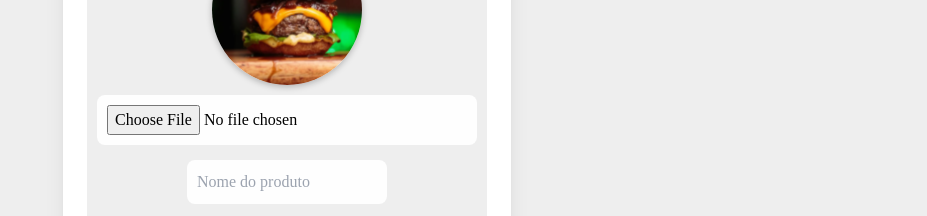
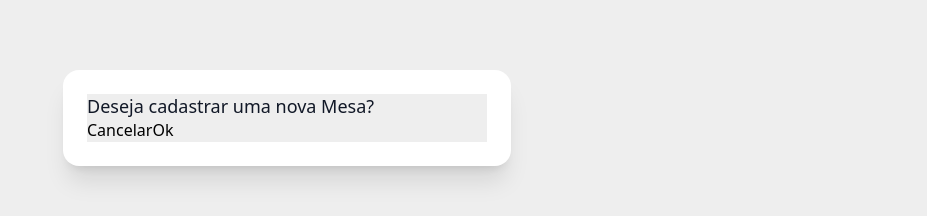
Before and after one commit to ducktechbr/foodsfun-frontend, a Next.js app: page /mesas in a window 1280 px wide. Both pictures are taken after a click on the button "Adicionar +". Shown: the part 282-498 px from the top of the page, without its empty margins (353-1280 px from the left). Built offline with nearby package versions, Linux system fonts and the light colour scheme; a web font is replaced by a local one.

Commit message:
botao add meses

```diff
--- /dev/null
+++ b/src/components/AddTable/index.jsx
@@ -0,0 +1,83 @@
+import { Dialog, Transition } from '@headlessui/react';
+
+import { Fragment, useState } from 'react';
+
+import { api } from '../../api';
+
+import styles from './styles.module.css';
+
+
+export default function AddTable() {
+
+    const [isOpen, setIsOpen] = useState(false);
+	const [loading, setLoading] = useState(false);
+
+    function closeModal() {
+		setIsOpen(false);
+	}
+
+	function openModal() {
+		setIsOpen(true);
+	}
+
+    async function handleAdd(){
+       const table = await api.post("/newTable");
+       console.log(table)
+       closeModal();
+    }
+
+	return (
+		<>
+			<button type="button" onClick={openModal}>
+				<div className={styles.content}>
+					<div className={styles.contentText}>
+						<h1>Adicionar +</h1>
+					</div>
+				</div>
+			</button>
+
+            <Transition appear show={isOpen} as={Fragment}>
+				<Dialog as="div" className="relative z-10" onClose={closeModal}>
+					<Transition.Child
+						as={Fragment}
+						enter="ease-out duration-300"
+						enterFrom="opacity-0"
+						enterTo="opacity-100"
+						leave="ease-in duration-200"
+						leaveFrom="opacity-100"
+						leaveTo="opacity-0"
+					>
+						<div className="fixed inset-0 bg-black bg-opacity-25" />
+					</Transition.Child>
+
+					<div className="fixed inset-0 overflow-y-auto">
+						<div className="flex min-h-full items-center justify-center p-4 text-center">
+							<Transition.Child
+								as={Fragment}
+								enter="ease-out duration-300"
+								enterFrom="opacity-0 scale-95"
+								enterTo="opacity-100 scale-100"
+								leave="ease-in duration-200"
+								leaveFrom="opacity-100 scale-100"
+								leaveTo="opacity-0 scale-95"
+							>
+								<Dialog.Panel className="w-full max-w-md transform overflow-hidden rounded-2xl bg-white p-6 text-left align-middle shadow-xl transition-all">
+									<Dialog.Title
+										as="h3"
+										className="text-lg font-medium leading-6 text-gray-900"
+									>
+										Deseja cadastrar uma nova Mesa?
+									</Dialog.Title>
+									<div>
+										<button onClick={closeModal}> Cancelar </button>
+										<button onClick={handleAdd}> Ok </button>
+									</div>
+								</Dialog.Panel>
+							</Transition.Child>
+						</div>
+					</div>
+				</Dialog>
+			</Transition>
+		</>
+	);
+}
--- /dev/null
+++ b/src/components/AddTable/styles.module.css
@@ -0,0 +1,77 @@
+.content {
+	width: 212px;
+	height: 70px;
+	margin: auto;
+	background: #fff;
+	border-radius: 16px;
+	box-shadow: 0px 2px 4px rgba(0, 0, 0, 0.25);
+	display: flex;
+	align-items: center;
+	justify-content: center;
+}
+
+.contentText {
+	text-align: center;
+}
+
+.contentText h1 {
+	font-family: 'MuseoModerno';
+	font-weight: 800;
+	font-size: 80px;
+	line-height: 20px;
+	text-shadow: 0px 1.4902px 1.4902px rgba(0, 0, 0, 0.25);
+	font-family: 'MuseoModerno';
+	font-style: normal;
+	font-weight: 600;
+	font-size: 20px;
+	background: #fff;
+	text-align: center;
+}
+
+.input {
+	display: block;
+	width: 50%;
+	margin: auto;
+	margin-bottom: 15px;
+	border-radius: 8px;
+	padding: 10px;
+	background: #fefefe;
+	font-family: 'MuseoModerno', cursive;
+	border: none;
+	outline: none;
+}
+.input_image {
+	display: block;
+	width: 95%;
+	margin: auto;
+	margin-bottom: 15px;
+	border-radius: 8px;
+	padding: 10px;
+	background: #fefefe;
+	font-family: 'MuseoModerno', cursive;
+	border: none;
+	outline: none;
+}
+
+.button {
+	display: block;
+	width: 50%;
+	padding: 10px;
+	border: none;
+	border-radius: 8px;
+	background: #ff7527;
+
+	font-family: 'MuseoModerno', cursive;
+	font-size: 18px;
+	text-align: center;
+}
+.img {
+	width: 150px;
+	height: 150px;
+	margin: auto;
+	position: absolute;
+	left: 149px;
+	border-radius: 50%;
+	overflow: hidden;
+	box-shadow: 0px 2px 6px rgba(0, 0, 0, 0.25);
+}
--- a/src/components/TablesNavbar/index.jsx
+++ b/src/components/TablesNavbar/index.jsx
@@ -1,6 +1,21 @@
+import { useState } from "react";
+
 import styles from "./styles.module.scss";
 
 export default function TablesNavbar(){
+
+
+    const colors = {
+        "blue" : "#00F0FF",
+        "green" : "#33FF00",
+        "yellow" : "#FAFF00",
+        "red" : "#FF0000",
+    }
+
+    const [red, setRed] = useState()
+
+
+
     return(
         <div className={styles.container}>
             <div className={styles.containerTable}>
--- a/src/components/TablesNavbar/styles.module.scss
+++ b/src/components/TablesNavbar/styles.module.scss
@@ -13,6 +13,10 @@
         text-align: center;
     }
 
+    th{
+        border: 1px solid;
+    }
+
 
     h1{
         background: #2C3841;
@@ -24,7 +28,7 @@
     td{
         text-align: center;
         border: 1px solid;
-        background: #00ff00;
+
     }
 
 }
--- a/src/pages/mesas/index.js
+++ b/src/pages/mesas/index.js
@@ -2,7 +2,7 @@ import Head from "next/head";
 
 import { NavBar } from "../../components/NavBar";
 import { BackgroundBanner } from "../../components/BackgroundBanner";
-import AddButton from "../../components/AddButton";
+import AddTable from "../../components/AddTable";
 import CardMesas from "../../components/CardMesas";
 
 import styles from "./styles.module.css";
@@ -23,7 +23,7 @@ export default function page() {
       <BackgroundBanner/>
 
       <div className="h-24 mt-5 px-5 flex justify-end">
-        <AddButton/>
+        <AddTable/>
       </div>
 
       <div className="grid  md:grid-cols-2 lg:grid-cols-2 2xl:grid-cols-3 3xl:grid-cols-4 4xl:grid-cols-5  w-full place-items-center mt-14">
```
